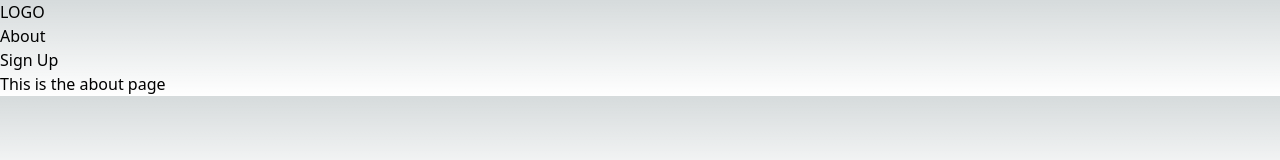
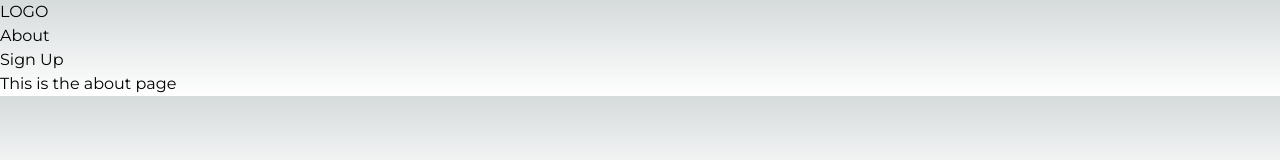
Before and after one commit to AnoopVL/NextJS-13, a Next.js app: page /about in a window 1280 px wide. Shown: the top 160 px of the page. Built offline with nearby package versions, Linux system fonts and the light colour scheme.

Commit message:
added font

```diff
--- a/app/layout.jsx
+++ b/app/layout.jsx
@@ -1,5 +1,10 @@
 import './globals.css'
+import { Montserrat  } from 'next/font/google'
 
+const montserrat = Montserrat({
+  weight:["400", "700"],
+  subsets:["latin"]
+})
 export const metadata = {
   title: 'Create Next App',
   description: 'Generated by create next app',
@@ -9,10 +14,10 @@ export default function RootLayout({ children }) {
   return (
     <html lang="en">
       <head/>
-      <body>
+      <body className={montserrat.className}>
       <nav>
           <h1>LOGO</h1>
-          <ul>
+          <ul className='font-montserrat'>
             <li>
               <a href="#">About</a>
             </li>
```
